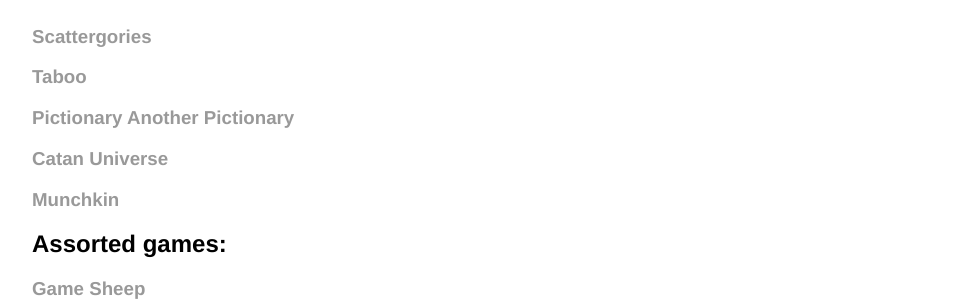
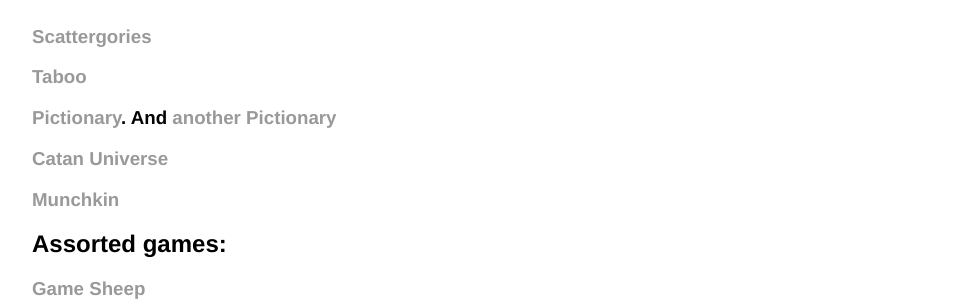
Before and after one commit to tracyedinger/tracyedinger.github.io, a Jekyll site: the page built from OnlineGames.md, in a window 1280 px wide. Shown: the part 187-488 px from the top of the page, without its empty margins (160-1119 px from the left). Built offline with Jekyll 4.4.1, drawn with Linux system fonts in a browser that asks for light colours; our own code applies the rules of GitHub Pages for plain Markdown files.

Commit message:
Update OnlineGames.md

```diff
--- a/OnlineGames.md
+++ b/OnlineGames.md
@@ -4,7 +4,7 @@
 
 ### [Taboo](https://playtaboo.com/playpage)
 
-### [Pictionary](https://skribbl.io/)   [Another Pictionary](https://www.drawize.com/)
+### [Pictionary](https://skribbl.io/). And [another Pictionary](https://www.drawize.com/)
 
 ### [Catan Universe](https://catanuniverse.com/en/)
 
```
